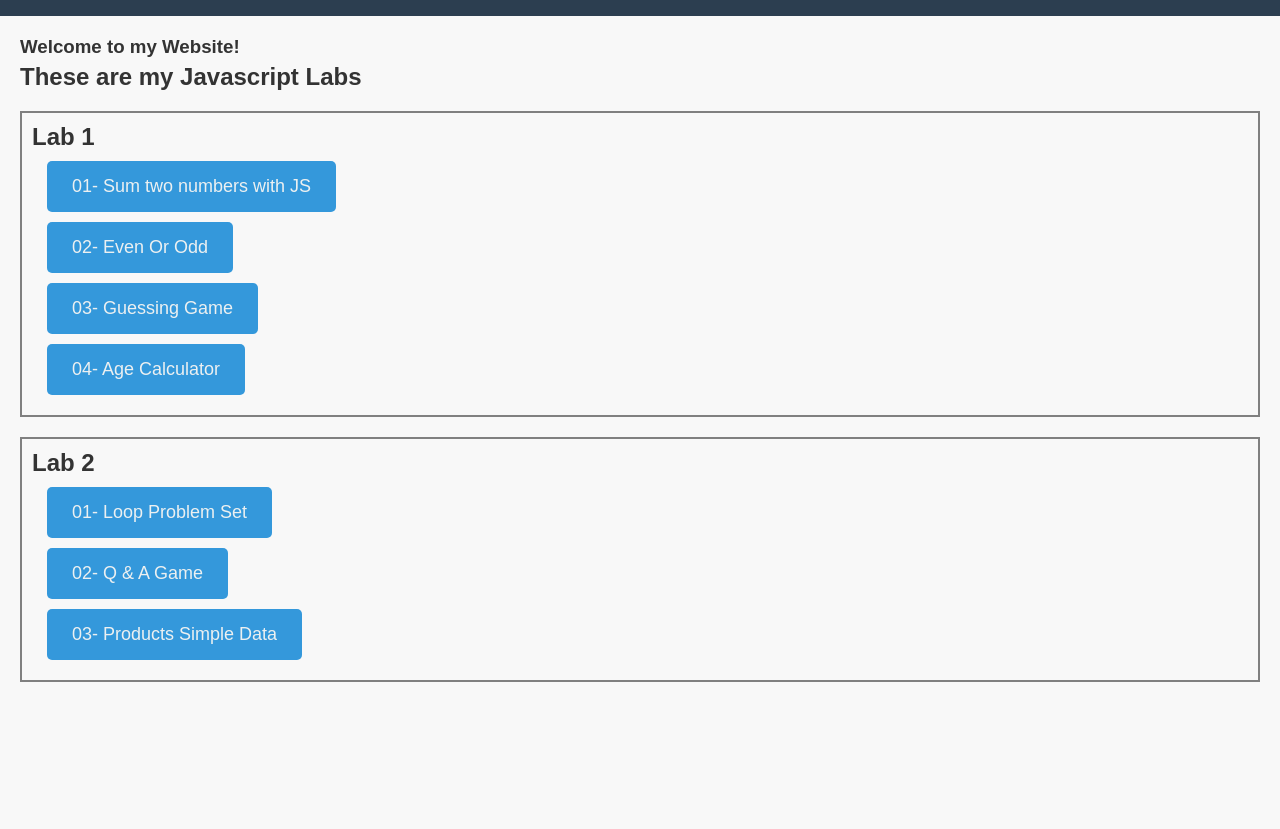
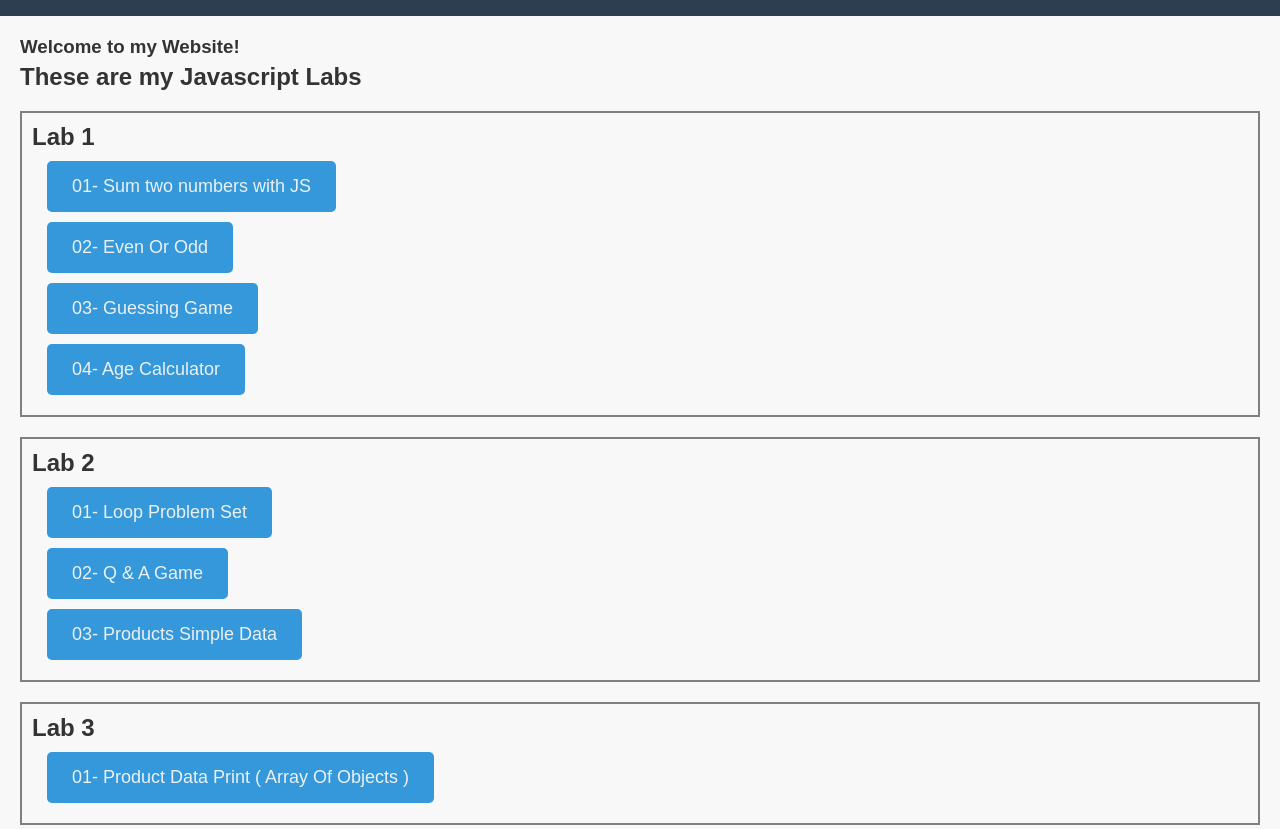
Before and after one commit to hussein-elmlah/ITI-Labs-Javascript, a plain HTML site: page index.html in a window 1280 px wide. Shown: the part 94-923 px from the top of the page. Drawn offline with Linux system fonts and the light colour scheme.

Commit message:
Update index.html

```diff
--- a/index.html
+++ b/index.html
@@ -44,6 +44,12 @@
           <a href="Lab2/03-Products-Simple-Data/index.html">03- Products Simple Data</a>
         </div>
       </div>
+      <div class="lab lab3">
+        <h2>Lab 3</h2>
+        <div class="page">
+          <a href="Lab3/01-Product-Data-Print-Array-Of-Objects/index.html">01- Product Data Print ( Array Of Objects )</a>
+        </div>
+      </div>
 
     </section>
 
```
